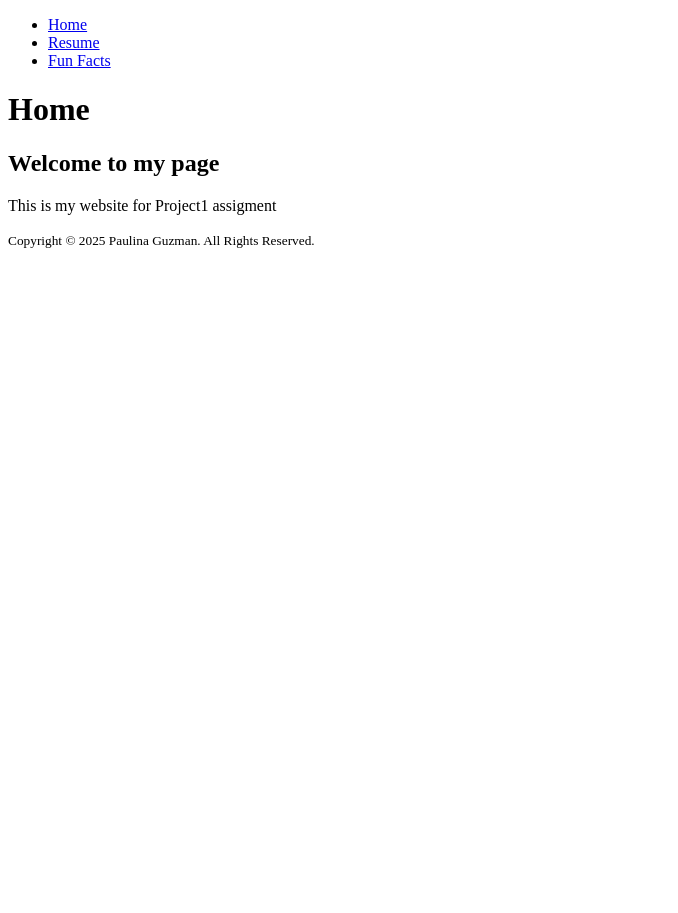
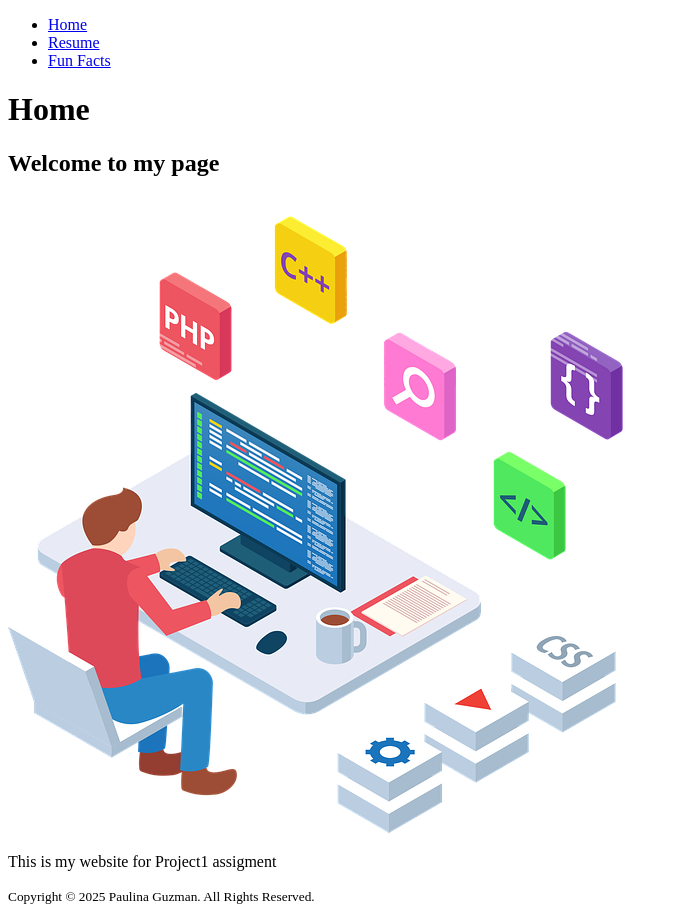
Before and after one commit to edzia89/Project1_home, a plain HTML site: page index.html in a window 1280 px wide. Shown: the whole page, without its empty margins (0-678 px from the left). Before the commit the page ends 800 px from the top, so only its background shows below. Drawn offline with Linux system fonts and the light colour scheme.

Commit message:
Update index.html

```diff
--- a/index.html
+++ b/index.html
@@ -18,6 +18,7 @@
     <h1>Home</h1>
 	<main>
       <h2>Welcome to my page</h2>
+	  <a id="computer" href="index.html"><img src="computer.png" alt="Picture of computer"></a>
       <p>This is my website for Project1 assigment</p>
     </main>
 	<footer id="footer">
```
